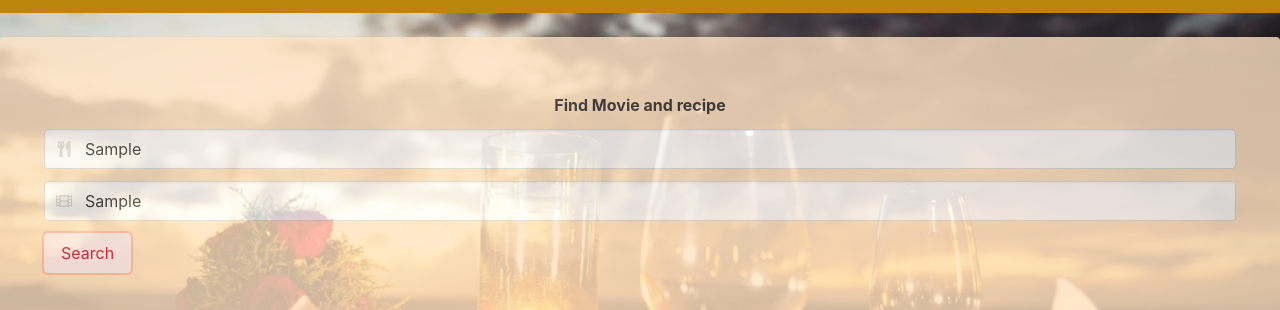
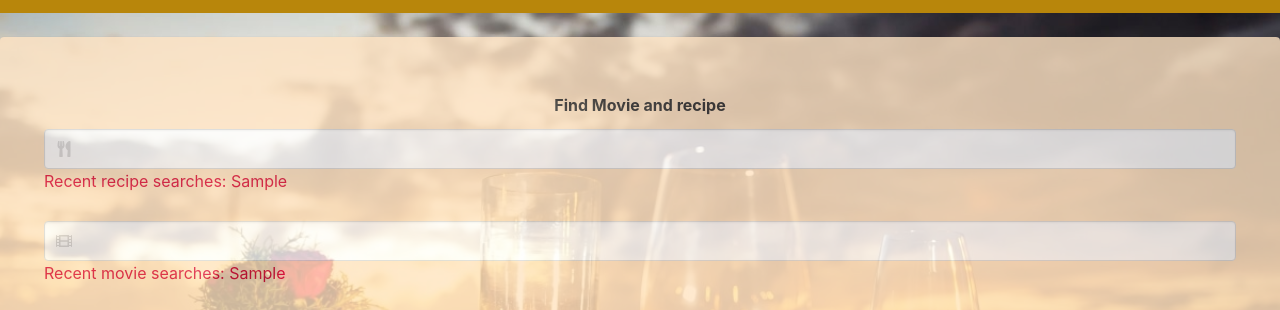
Before and after one commit to hsafiya/dinner_n_movie, a plain HTML site: page index.html in a window 1280 px wide. Both pictures are taken after typing "Sample", "Sample" into the empty fields and a click on the button "Search". Shown: the part 217-527 px from the top of the page. Drawn offline with nearby package versions, Linux system fonts and the light colour scheme; no server answers.

Commit message:
added save ability and used JS to empy input area after a search is conducted

```diff
--- a/assets/script.js
+++ b/assets/script.js
@@ -24,13 +24,20 @@ var MOVIE_DB_ENDPOINT = 'https://api.themoviedb.org';
 var MOVIE_DB_IMAGE_ENDPOINT = 'https://image.tmdb.org/t/p/w500';
 var DEFAULT_POST_IMAGE = 'https://via.placeholder.com/150';
 
+// create array to save recipe searches
+var recipeSearchArray = JSON.parse(localStorage.getItem("recipe-history"))||[];
+
+// create array to save movie searches
+var movieSearchArray = JSON.parse(localStorage.getItem("movie-history"))||[];
+
 
 // create function that will handle fetch
 var fetchLogic = function() {
 
     // store user's recipe input in variable
     searchedRecipe = recipeInput.value.trim();
-
+    // push recipe value to recipe array
+    recipeSearchArray.push(searchedRecipe);
 
 
     fetch(
@@ -60,9 +67,13 @@ var fetchLogic = function() {
       </div>`
 
     })
+    .catch(error => alert("Please enter valid recipe search term"));
 
     // store user's movie input in variable
     searchedMovie = movieInput.value.trim();
+    // push movie m=value to movie array
+    movieSearchArray.push(searchedMovie);
+
 
     fetch(
         movieUrl + MOVIE_DB_API + "&query=" + searchedMovie
@@ -84,38 +95,46 @@ var fetchLogic = function() {
 
         var moviePoster = data.results[randomNumTwo].poster_path;
         document.querySelector("#poster-container").innerHTML = '<img src="https://image.tmdb.org/t/p/w185' + moviePoster + '" />';
-        console.log(moviePoster);
 
 
 
     })
+    .catch(error => alert("Please enter a valid movie search term"));
 
 
+
+    // call renderSearches and pass in corresponding values
+    renderSearches(recipeSearchArray, movieSearchArray);
+
+    // empty out input fields
+    recipeInput.value = " ";
+    movieInput.value = " ";
 
 
 };
 
 
+var renderSearches = function(recipeArray, movieArray) {
+
+    localStorage.setItem("recipe-array", recipeArray);
+
+
+    localStorage.setItem("movie-array", movieArray);
+
+
+    displaySavedData();
+
+};
+
+var displaySavedData = function() {
+
+    //console.log(localStorage.getItem("recipe-array"))
+    document.querySelector("#recipe-searches").innerHTML = "Recent recipe searches: " + localStorage.getItem("recipe-array");
+
+    //console.log(localStorage.getItem("movie-array"))
+    document.querySelector("#movie-searches").innerHTML = "Recent movie searches: " + localStorage.getItem("movie-array");
+
+};
+
+
 searchBtn.addEventListener("click", fetchLogic);
-
-// function getsource(id){
-//     $.ajax({
-//         url: "https://api.spoonacular.com/recipes/"+id+"/information?apiKey=45d6a42a7bd9410a991b8738069e8917",
-//         success: function(res) {
-//             document.getElementById('sourceLink').innerHTML=res.sourceUrl
-//             document.getElementById('sourceLink').href=res.sourceUrl
-//         }
-
-//     });
-// };
-
-// function getrecipe(q){
-//     $.ajax({
-//         url: "https://api.spoonacular.com/recipes/search?apiKey=45d6a42a7bd9410a991b8738069e8917&number=1&cuisine=&query="+q,
-//         success: function(res){
-//             document.getElementById("output").innerHTML="<h1>"+res.results[0].title+"</h1></br><img src='"+res.baseUri+res.results[0].image+"'width='400'/><br>Ready in "+res.results[0].readyInMinutes+" minutes"
-//             getsource(res.results[0].id)
-//             console.log(q)
-//         }
-//     })
-// }
--- a/index.html
+++ b/index.html
@@ -36,6 +36,7 @@
                             <div class="field has-addons">
                                 <div class="control is-expanded has-icons-left">
                                     <input class="input is-fullwidth" type="text" placeholder="Search by Ingredient" id="recipe-input">
+                                    <p id="recipe-searches"></p>
                                     <!--icon for food item-->
                                     <span class="icon is-small is-left">
                                         <i class="fas fa-utensils"></i>
@@ -46,6 +47,7 @@
                             <div class="field has-addons color">
                                 <div class="control is-expanded has-icons-left">
                                     <input class="input is-fullwidth" type="text" placeholder="Search by Movie genre" id="movie-input">
+                                    <p id="movie-searches"></p>
                                     <!--icon for movie item-->
                                     <span class="icon is-small is-left">
                                         <i class="fas fa-film"></i>
```
